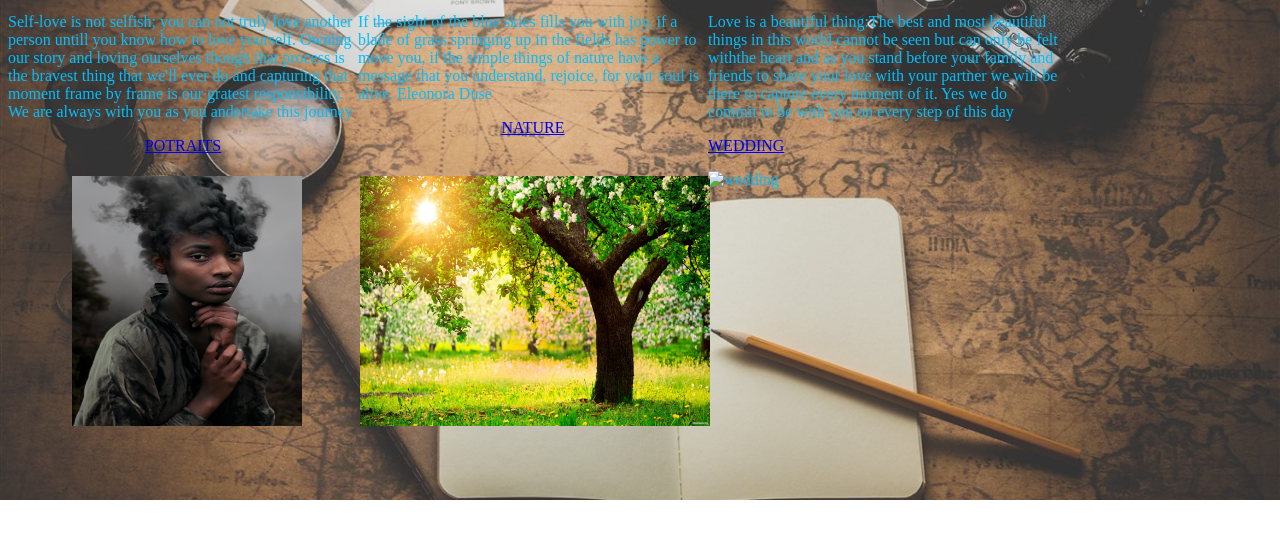
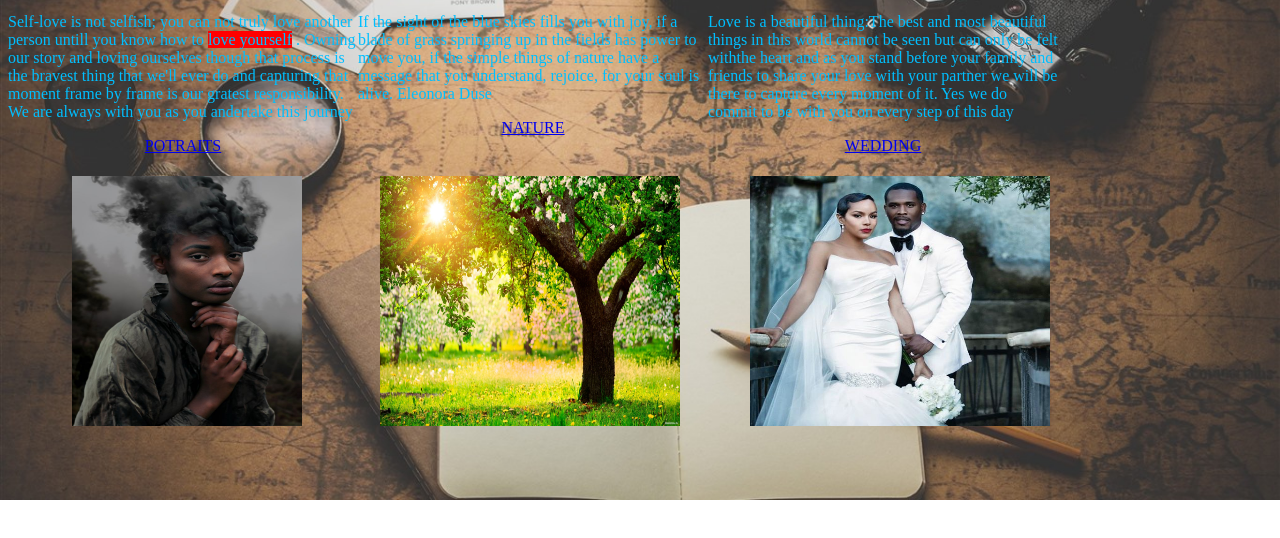
Before and after one commit to Vohsty/studio, a plain HTML site: page index.html in a window 1280 px wide. Shown: the part 124-662 px from the top of the page. Drawn offline with Linux system fonts and the light colour scheme.

Commit message:
add images

```diff
--- a/css/styles.css
+++ b/css/styles.css
@@ -19,6 +19,8 @@ float: right;
   text-decoration-color: red;
   text-align: center;
 }
+
+
 body {
   background-image: url("camera3.jpg");
   height: 500px;
@@ -34,8 +36,21 @@ body {
   left: 72px;
 }
 .nature{
-
   position: absolute;
   top: 300px;
   left: 360px;
 }
+
+.nature{
+  position: absolute;
+  top: 300px;
+  left: 380px;
+}
+.wedding{
+  position: absolute;
+  top: 300px;
+  left: 750px;
+}
+.love {
+  background-color: red;
+}
--- a/index.html
+++ b/index.html
@@ -7,20 +7,20 @@
   <body>
 
     <div class="title">
-      <img class="lens" src="lens2.jpg" alt="lens" width="200" height="100">
+      <img class="lens" src="images/lens2.jpg" alt="lens" width="200" height="100">
 
       <h1>ONE CLICK STUDIO</h1>
       <h2>In the heart of the Image</h2>
     </div>
     <div class="column">
       <p>Self-love is not selfish; you can not truly love another
-      person untill you know how to love yourself. Owning our
-      story and loving ourselves though that process is the bravest
+      person untill you know how to <span class="love">love yourself</span> .
+      Owning our story and loving ourselves though that process is the bravest
        thing that we'll ever do and capturing that moment frame by
       frame is our gratest responsibility. We are always with you as
        you andertake this journey</p>
        <p class="pot"><a href="potraits.html">POTRAITS</a></p>
-       <img class="potrait" src="potrait.jpg" alt="lady" width="230" height="250">
+       <img class="potrait" src="images/potrait.jpg" alt="lady" width="230" height="250">
     </div>
     <div class="column">
       <p>If the sight of the blue skies fills you with joy, if a blade
@@ -28,7 +28,7 @@
           the simple things of nature have a message that you understand,
          rejoice, for your soul is alive. Eleonora Duse</p>
        <p class="pot"><a href="nature.html">NATURE</a></p>
-       <img class="nature" src="nature.jpg" alt="tree" width="350" height="250">
+       <img class="nature" src="images/nature.jpg" alt="tree" width="300" height="250">
 
     </div>
     <div class="column">
@@ -37,8 +37,8 @@
         before your family and friends to share your love with your partner we will
         be there to capture every moment of it. Yes we do commit to be with you on
         every step of this day</p>
-       <p class="wed"><a href="wedding.html">WEDDING</a></p>
-       <img class="wedding" src="wedding.jpg" alt="wedding" width="350" height="250">
+       <p class="pot"><a href="wedding.html">WEDDING</a></p>
+       <img class="wedding" src="images/wedding.jpg" alt="wedding" width="300" height="250">
 
     </div>
   </body>
```
Also changed, not shown: images/lens.jpg (renamed from lens.jpg), images/lens2.jpg (renamed from lens2.jpg), images/nature.jpg (renamed from nature.jpg), images/potrait.jpg (renamed from potrait.jpg), images/potrait2.jpeg (renamed from potrait2.jpeg), images/wedding.jpg (added).
